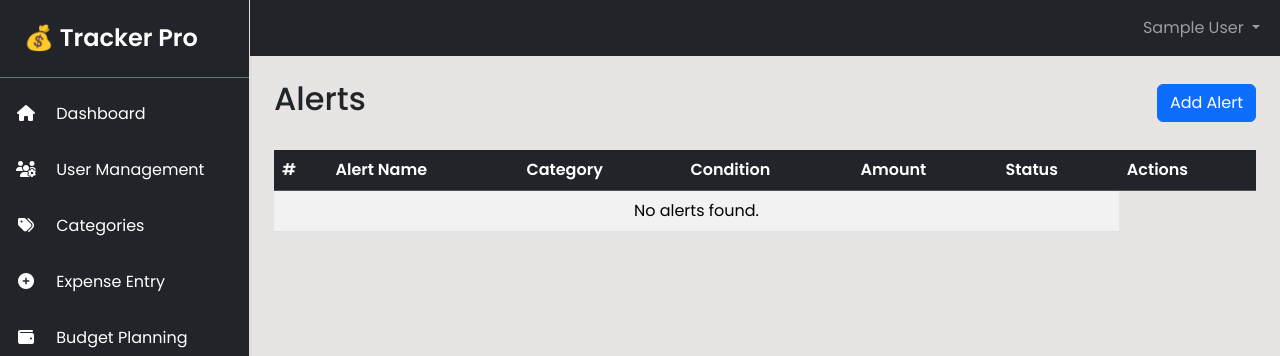
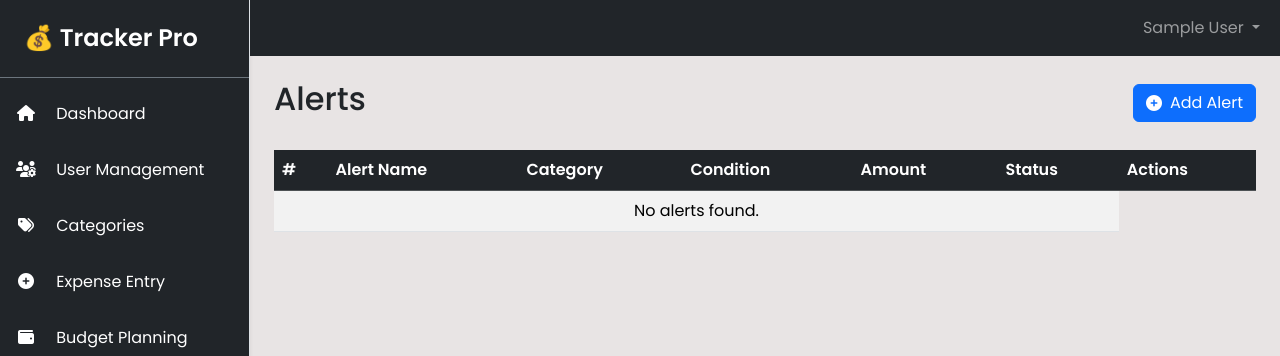
Before and after one commit to Nong-Phloeut/Expense-Tracker, a Django app: page /alerts in a window 1280 px wide. Shown: the top 356 px of the page. Run offline with Django 5.2, Linux system fonts and the light colour scheme; the visitor is signed in with stand-in values (Sample User, id 1); data that the repository does not hold is empty.

Commit message:
update count alert

```diff
--- a/app/templates/alerts/alerts.html
+++ b/app/templates/alerts/alerts.html
@@ -4,8 +4,7 @@
 {% block content %}
 <div class="d-flex justify-content-between align-items-center mb-4">
     <h2>Alerts</h2>
-    <button class="btn btn-primary" data-bs-toggle="modal" data-bs-target="#alertModal" onclick="resetForm()">Add
-        Alert</button>
+    {% include 'components/add_button.html' with title="Add Alert" target="#alertModal" onclick="resetForm()" %}
 </div>
 
 
--- a/app/views/dashboard_views.py
+++ b/app/views/dashboard_views.py
@@ -5,7 +5,7 @@ from django.shortcuts import render
 from django.contrib.auth.decorators import login_required
 from django.db.models import Sum
 from datetime import timedelta, date
-from ..models import Expense, Category ,RecurringExpense ,Budget
+from ..models import Expense, Alert ,RecurringExpense ,Budget
 from decimal import Decimal
 
 @login_required(login_url='login')
@@ -20,7 +20,7 @@ def dashboard(request):
     budget_remaining = monthly_budget - total_expenses
 
     # Alerts (simple example — when budget exceeds 90%)
-    alert_count = 1
+    alert_count = alert_count = Alert.objects.filter().count()
     # if total_expenses > monthly_budget * 0.9 else 0
     # Recurring Expenses for current month
     recurring_monthly = RecurringExpense.objects.filter(user=request.user)
```
